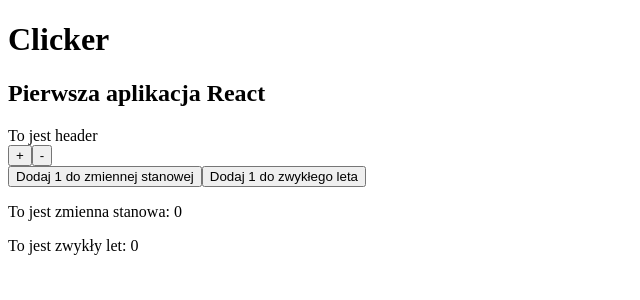
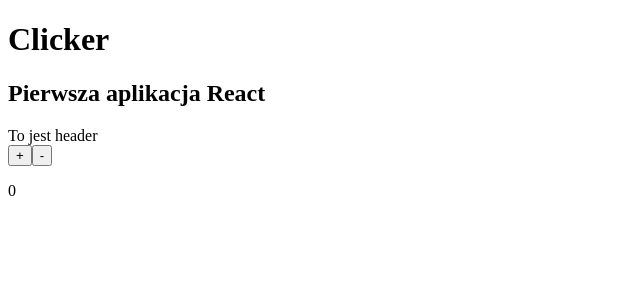
Before and after one commit to IuriiLozenko/clicker, a React (Create React App) app: page / in a window 1280 px wide. Shown: the top 300 px of the page, without its empty margins (0-640 px from the left). Built offline with nearby package versions, Linux system fonts and the light colour scheme.

Commit message:
Task 1 09.01.2023

```diff
--- a/src/App.tsx
+++ b/src/App.tsx
@@ -3,46 +3,33 @@
 import Article from './Components/Article/Article';
 import Display from './Components/Display/Display';
 import Manipulator from './Components/Manipulator/Manipulator';
+import CountDisplay from "./Components/CountDisplay/CountDisplay";
 
 // export type count = string | number | boolean;
 
 
 function App() {
-  // Hook useState służy do definiowania zmiennych których zmiana wartości ma spowodować przeładowanie
-  //(refresh) komponentu w którym sam stan został zdefiniowany (ma się przeładować kpmponent w którym został wywołaby useState)
+  // Hook useState służy do definiowania zmiennych których zmiana wartości ma spwodować przeładowanie (refresh) komponentu w którym sam stan został zdefiniowany (ma się przeładować komponent w którym został wywołany useState)
   const [count, setCount] = useState<number>(0);
-  let countAleNieStan = 0;
-  //const = 5 - ŹLE
-  //setCount(5) //- DOBRZE
-
-  // sumulacja strzału do API
-  // const response = 15;
-  // const randomNumber = Math.random();// nie uzywamy math random na to pscope
-  // const stringWithRandomNumberInIt = `lalalalala ${randomNumber} lalalalala ${response} lalalalala`;
-
-  // Handlery = atrybuty elementów JSX, możemy do tych atrybutów podawać funkcje które mają się wykonywać przy wywołaniu eventu zdefiniowanego w nazwie handlera, wszystkie zaczynają się na *on*, np. onClick, onSubmit, onHover itd...
-  // onClick={fn}, funkcja fn wykona się w momencie kliknięcia na element na który został przypięty onClick
-  // onSubmit={fn}, funckja fn wykona się w momencie kiedy formularz na który został przypiety onSubmit, zostanie zsubmitowany
-
-  const handleButtonclick = () => {
-    setCount(count + 1);
-  };
 
   return (
     <div className="App">
       <OurCustomHeader />
-      {/*<Article text={stringWithRandomNumberInIt} />
-      <Display responseValue={response} random={randomNumber} />*/}
-      <Manipulator />
-      <button onClick={handleButtonclick}>Dodaj 1 do zmiennej stanowej</button>
-      <button>Dodaj 1 do zwykłego leta</button>
-      <p>To jest zmienna stanowa: {count}</p>
-      <p>To jest zwykły let: {countAleNieStan}</p>
+      <Manipulator setCount={setCount} count={count} />
+      <CountDisplay count={count} />
     </div>
   );
 }
 
 export default App;
+// TASk 1. 09.01.2023
+// 1. Przekazanie funkcji setCount do komponentu manipulator przy pomocy propsów.
+// 2. W komponencie manipulator dodaj click handlery na oba przyciski, po kliknięciu na przycisk "-" zmniejszaj stan count o 1 (czyli wywołaj funkcję setCount i zmniejszaj count o 1), analogicznie dla przycisku + zwiększaj count o 1.
+// 3. Stwórz komponent CountDisplay. Wyświetlaj w nim paragraf ze stanem count. Sam stan count przekaż propsem. Komponent CountDisplay wyświetlaj w komponencie App.
+
+
+
+
 
 // ReactDom.render(Display({
 //   responseValue: response,
@@ -59,3 +46,27 @@
 // 1. Wpisuje propsa w odpowiedni komponent (nazwa propsa dowolna, wartość to zmienna ktorą chcemy przekazać)
 // 2. Odbieram obiekt z propsami w parametrze komponentu do którego te propsy przekazałem.
 // 3. Propsy ZAWSZE przychodzą w obiekcie, a sam obiekt jest parametrem. Z zasad TS wynika że parametry funkcji trzeba otypować. Do typowania obiektów używamy interfejsów. Tworzę interface dla moich propsów, będzie on nazywany według wzoru *nazwa komponentu* + Props. W samym interfejsie wypisuje wszystkie po kolei, jednocześnie podając typy ich wartości.
+
+
+//   const handleButtonclick = () => {
+//     setCount(count + 1);
+//   };
+
+//   const handleWrongButtonClick = () => {
+//     countAleNieStan++;
+//     console.log(countAleNieStan);
+//   };
+
+//   return (
+//     <div className="App">
+//       <OurCustomHeader />
+//       {/*<Article text={stringWithRandomNumberInIt} />
+//       <Display responseValue={response} random={randomNumber} />*/}
+//       <Manipulator />
+//       <button onClick={handleButtonclick}>Dodaj 1 do zmiennej stanowej</button>
+//       <button onClick={handleWrongButtonClick}>Dodaj 1 do zwykłego leta</button>
+//       <p>To jest zmienna stanowa: {count}</p>
+//       <p>To jest zwykły let: {countAleNieStan}</p>
+//     </div>
+//   );
+// }
--- /dev/null
+++ b/src/Components/CountDisplay/CountDisplay.tsx
@@ -0,0 +1,11 @@
+import React from "react";
+
+interface CountDisplayProps {
+  count: number;
+}
+
+const CountDisplay = ({ count }: CountDisplayProps) => {
+  return <p>{count}</p>;
+};
+
+export default CountDisplay;
--- a/src/Components/Manipulator/Manipulator.tsx
+++ b/src/Components/Manipulator/Manipulator.tsx
@@ -1,10 +1,23 @@
 import React from "react";
 
-const Manipulator = () => {
+interface ManipulatorProps {
+  setCount: (value: number) => void;
+  count: number;
+}
+
+const Manipulator = ({ setCount, count }: ManipulatorProps) => {
+  const incrementCount = () => {
+    setCount(count + 1);
+  };
+
+  const decrementCount = () => {
+    setCount(count - 1);
+  };
+
   return (
     <div>
-      <button>+</button>
-      <button>-</button>
+      <button onClick={incrementCount}>+</button>
+      <button onClick={decrementCount}>-</button>
     </div>
   );
 };
```
